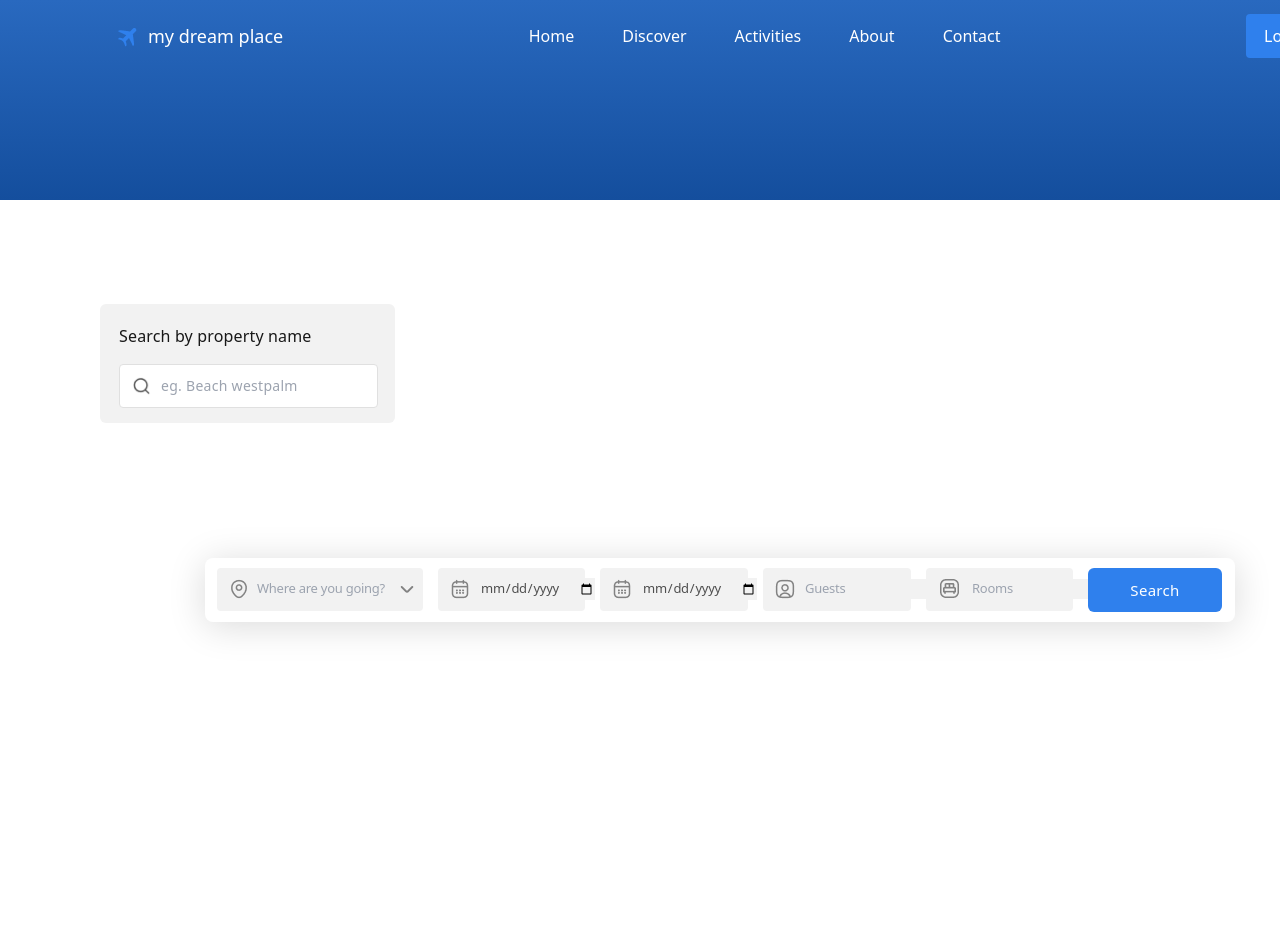
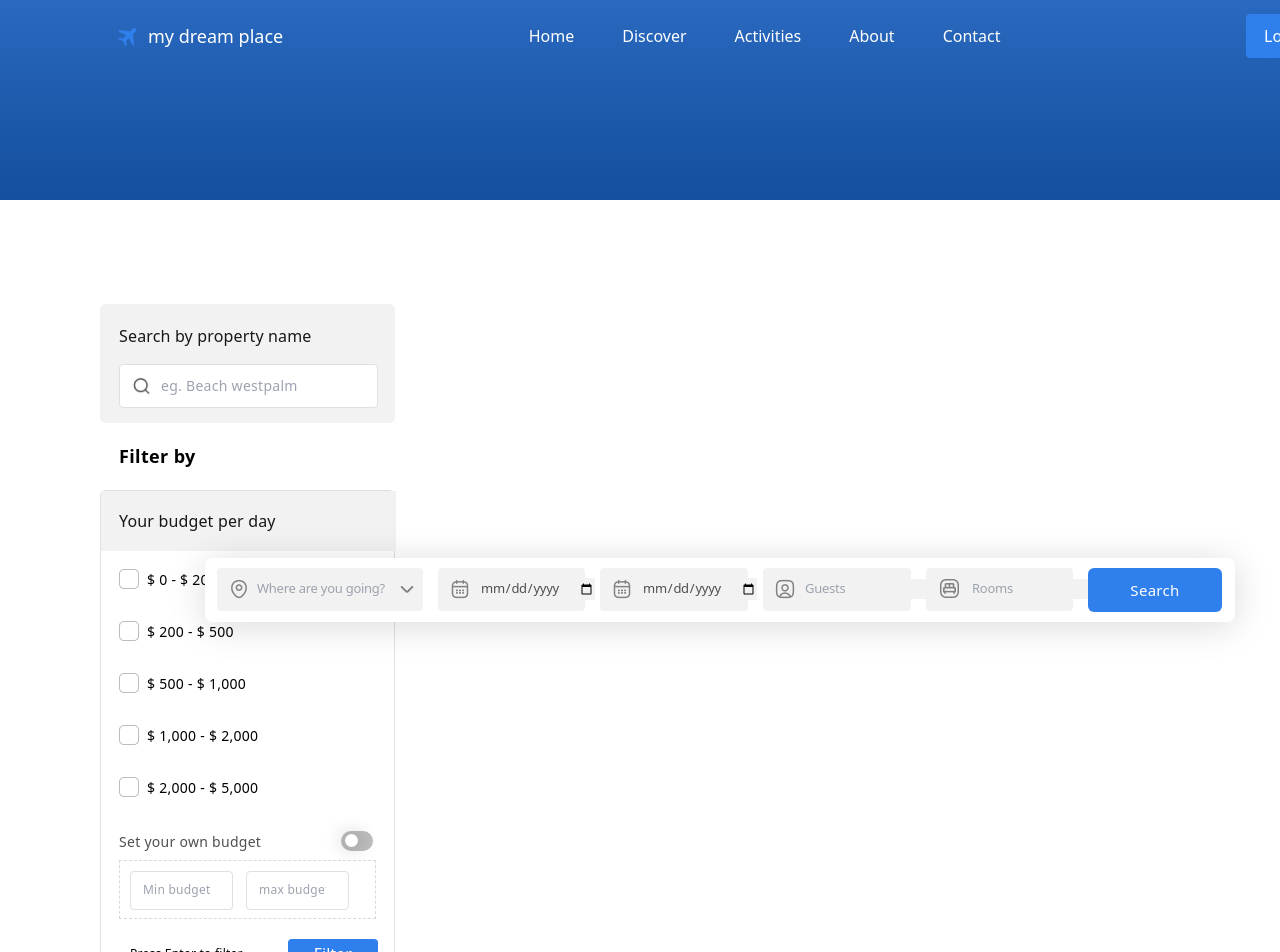
Before and after one commit to AMR1772000/my-dream-place, a Vue app: page /searchresults in a window 1280 px wide. Shown: the top 952 px of the page. Before the commit the page ends 800 px from the top, so only its background shows below. Built offline with nearby package versions, Linux system fonts and the light colour scheme.

Commit message:
filter by price design

```diff
--- /dev/null
+++ b/src/components/FilterByPrice.vue
@@ -0,0 +1,126 @@
+<template>
+
+  <div class="mt-5 inline-block">
+    <h1 class="ml-[19px] mb-[20px] text-black text-[18px] font-semibold tracking-[0.36px]">Filter by</h1>
+  </div>
+
+  <div class="rounded-md border border-solid border-borderColor w-[295px] mb-[20px]">
+    <div class="bg-PaleGrey flex items-start p-[18px] w-[295px] gap-[10px] ">
+      <h1 class="text-newTextBlack text-[16px] font-medium tracking-[0.16px] ">Your budget per day</h1>
+    </div>
+    <div class="flex flex-row">
+      <img src="@/assets/images/checkbox.png" alt="checkbox" class="ml-[18px] mb-[14px] mr-[8px] mt-[18px]">
+      <p class=" flex items-start justify-center  text-[14px] font-normal tracking-[0.28px] mt-[18px]">$ 0 - $ 200</p>
+    </div>
+    <div class="flex flex-row">
+      <img src="@/assets/images/checkbox.png" alt="checkbox" class="ml-[18px] mb-[14px] mr-[8px] mt-[18px]">
+      <p class=" flex items-start justify-center  text-[14px] font-normal tracking-[0.28px] mt-[18px]">$ 200 - $ 500</p>
+    </div>
+    <div class="flex flex-row">
+      <img src="@/assets/images/checkbox.png" alt="checkbox" class="ml-[18px] mb-[14px] mr-[8px] mt-[18px]">
+      <p class=" flex items-start justify-center  text-[14px] font-normal tracking-[0.28px] mt-[18px]">$ 500 - $ 1,000</p>
+    </div>
+    <div class="flex flex-row">
+      <img src="@/assets/images/checkbox.png" alt="checkbox" class="ml-[18px] mb-[14px] mr-[8px] mt-[18px]">
+      <p class=" flex items-start justify-center  text-[14px] font-normal tracking-[0.28px] mt-[18px]">$ 1,000 - $ 2,000</p>
+    </div>
+    <div class="flex flex-row">
+      <img src="@/assets/images/checkbox.png" alt="checkbox" class="ml-[18px] mb-[14px] mr-[8px] mt-[18px]">
+      <p class=" flex items-start justify-center  text-[14px] font-normal tracking-[0.28px] mt-[18px]">$ 2,000 - $ 5,000</p>
+    </div>
+
+    <div class="mt-[20px]  ml-[18px] flex">
+      <h1 class="justify-center text-lightGrey text-[14px] font-normal tracking-[0.28px] mb-[8px]">
+        Set your own budget
+      </h1>
+      <label for="checkbox" class="switch ml-[80px] mr-[20px]">
+        <input type="checkbox" id="checkbox">
+        <span class=" slider"></span>
+      </label>
+
+    </div>
+
+   <div class="w-[257px]  border border-dashed border-borderColor2 mr-[20px] ml-[18px] mb-[20px] flex items-start ">
+
+      <div
+        class="flex w-[103px] h-[39px] pt-[11px] pb-[12px] px-[12px] mt-[10px] ml-[10px] mb-[8px] mr-[13px] items-center rounded border border-solid border-borderColor">
+        <input type="text"
+        placeholder="Min budget"
+        class="text-[12px] font-normal leading-[16.8px] tracking-[0.24px] w-[67px]">
+      </div>
+      <div
+        class="flex w-[103px] h-[39px] pt-[11px] pb-[12px] px-[12px] mt-[10px] mr-[13px] mb-[8px] items-center rounded border border-solid border-borderColor">
+        <input type="text"
+        placeholder="max budget"
+        class="text-[12px] font-normal leading-[16.8px] tracking-[0.24px] w-[67px]">
+      </div>
+    </div>
+    <div class="mt-3 flex flex-row ml-[29px] mb-[20px] gap-[45px] items-center">
+        <h1 class="text-[12px] font-normal leading-[16.8px] tracking-[0.24px]">Press Enter to filter</h1>
+        <button class="w-[90px] h-[30px] bg-customBlue text-white rounded text-[16px] font-medium">Filter</button>
+    </div>
+  </div>
+
+
+</template>
+
+<script>
+  export default {
+
+  }
+</script>
+
+<style>
+.switch {
+  font-size: 17px;
+  position: relative;
+  display: inline-block;
+  width: 32px;
+  height: 20px;
+}
+
+/* Hide default HTML checkbox */
+.switch input {
+  opacity: 0;
+  width: 0;
+  height: 0;
+}
+
+/* The slider */
+.slider {
+  position: absolute;
+  cursor: pointer;
+  inset: 0;
+  background: #BDBDBD;
+  border-radius: 50px;
+  transition: all 0.4s cubic-bezier(0.23, 1, 0.320, 1);
+}
+
+  .slider::before{
+    position: absolute;
+    content: "";
+    height:  13px;
+    width: 13px;
+    left: 4px;
+    bottom: 4px;
+    background-color: white;
+    border-radius: 50px;
+    box-shadow: 0 0px 20px rgba(0,0,0,0.4);
+    transition: all 0.4s cubic-bezier(0.175, 0.885, 0.32, 1.275);
+  }
+
+.switch input:checked + .slider {
+  background: #2F80ED;
+}
+
+.switch input:focus + .slider {
+  box-shadow: 0 0 1px #b84fce;
+}
+
+.switch input:checked + .slider:before {
+  transform: translateX(10px);
+  width: 19px;
+  height: 19px;
+  bottom: 0;
+}
+</style>
--- a/src/views/SearchResults.vue
+++ b/src/views/SearchResults.vue
@@ -3,7 +3,7 @@
 
   <div class="w-[1440px] h-[200px]  text-white ml-[-100px] mr-[-100px] bg-gradient-to-b from-lightBlue to-darkBlue px-[100px] relative">
     <SiteNavigation/>
-    <SearchBar class="absolute top-[175px] left-[205px] "/>
+    <SearchBar class="absolute top-[166px] left-[205px] "/>
   </div>
 
   <div class="w-[295px] h-[119px] rounded-md bg-PaleGrey mt-[104px] pl-[19px] pt-[20px] pr-[17px]">
@@ -15,7 +15,7 @@
        class=" h-[21]px text-lightGrey text-[14px] font-normal leading-5 tracking-[0.28px] w-full pr-[12px]">
     </div>
   </div>
-
+  <FilterByPrice/>
   </div>
 
 </template>
@@ -24,4 +24,5 @@
 
 import SiteNavigation from '../components/SiteNavigation.vue';
 import SearchBar from '../components/SearchBar.vue';
+import FilterByPrice from '../components/FilterByPrice.vue';
 </script>
--- a/tailwind.config.js
+++ b/tailwind.config.js
@@ -13,7 +13,9 @@ module.exports = {
         Footer : '#EBEBEB',
         lightBlue : '#2969BF',
         darkBlue : '#144E9D',
-        borderColor : '#E0E0E0'
+        borderColor : '#E0E0E0',
+        borderColor2 :'#D9D9D9',
+        bottomColor : '#BDBDBD'
       },
     },
     fontFamily:{
```
Also changed, not shown: src/assets/images/checkbox.png (added).
